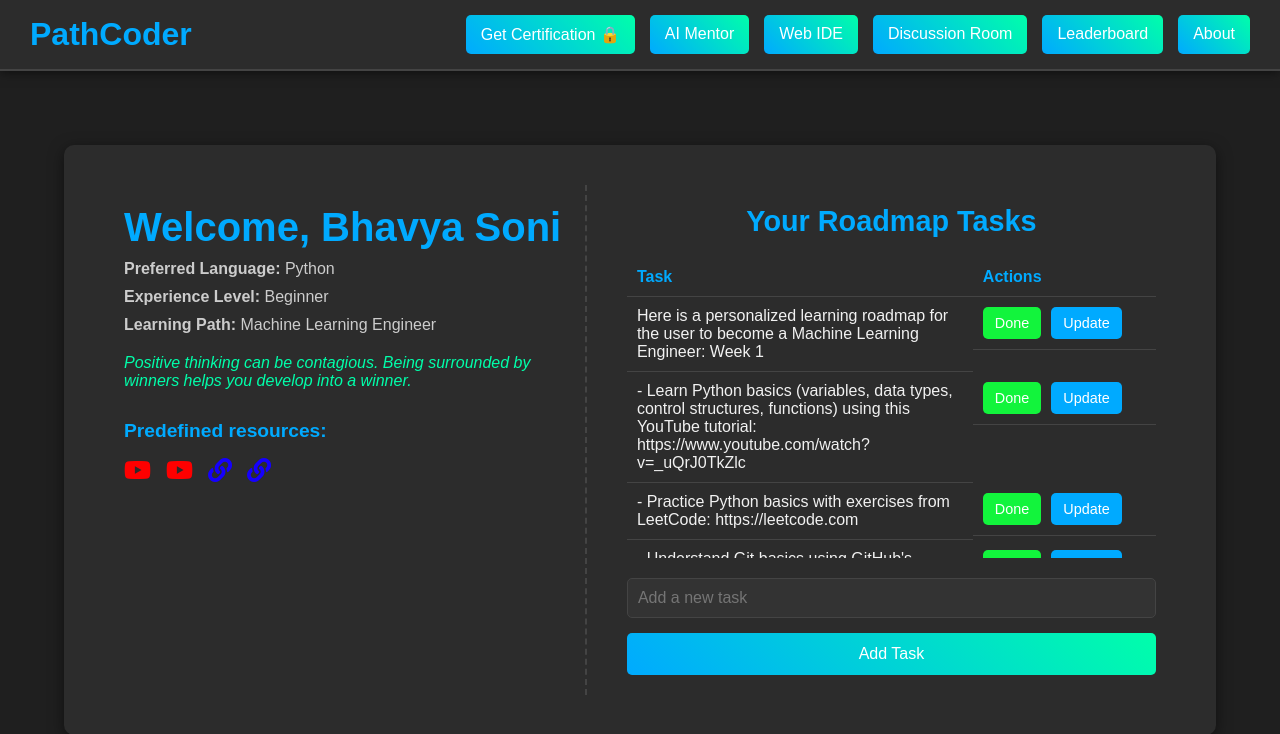
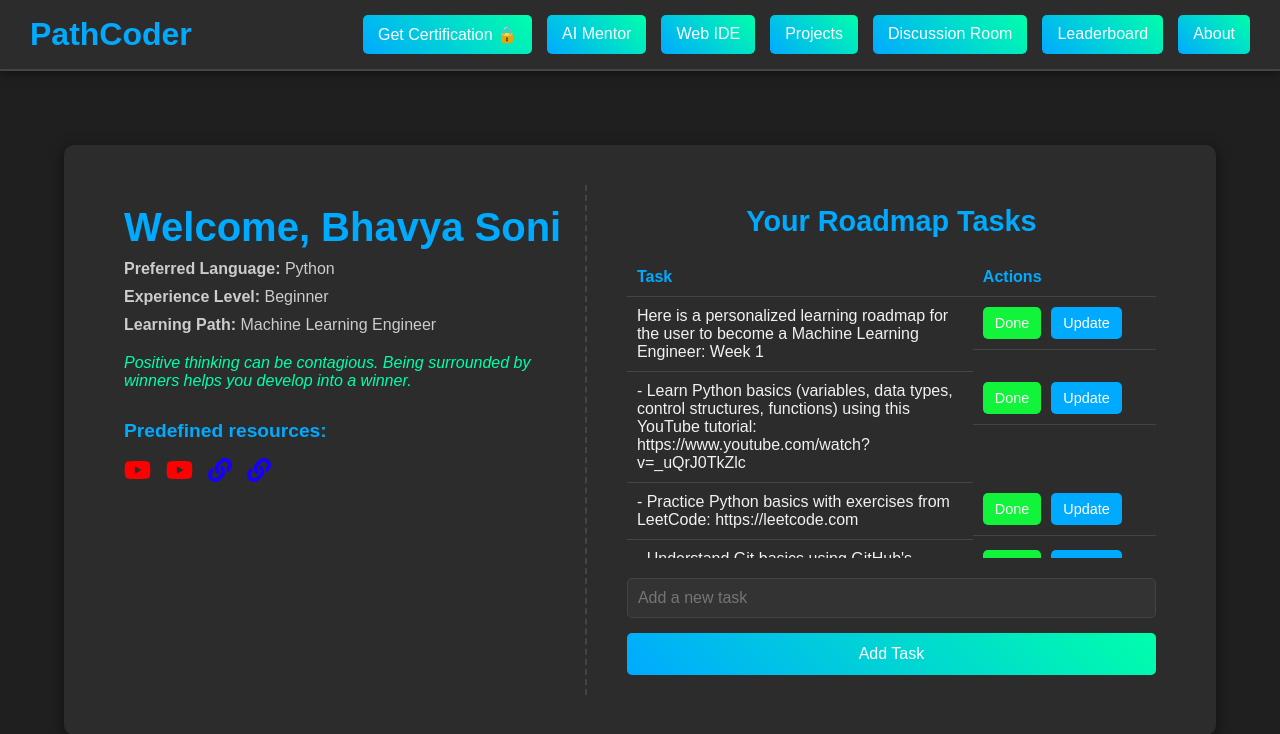
Before and after one commit to zGamingTechz/PathCoder, a Flask app: page / in a window 1280 px wide. Shown: the top 734 px of the page. Run offline with Flask 3, Linux system fonts and the light colour scheme; a user stored in the database is signed in; data comes from the database, SQL or seed files in the repository.

Commit message:
Added projects button on home

```diff
--- a/templates/home.html
+++ b/templates/home.html
@@ -20,6 +20,7 @@
         {% endif %}
         <a href="/chatbot" class="nav-btn">AI Mentor</a>
         <a href="/ide" class="nav-btn">Web IDE</a>
+        <a href="/projects" class="nav-btn">Projects</a>
         <a href="/chatroom" class="nav-btn">Discussion Room</a>
         <a href="/leaderboard" class="nav-btn">Leaderboard</a>
         <a href="/about" class="nav-btn">About</a>
```
